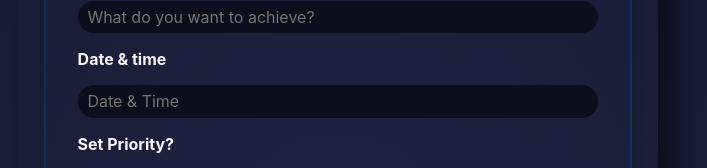
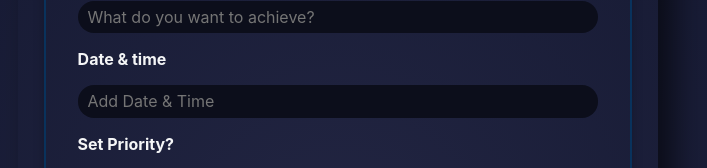
Before and after one commit to jalonghurst/motivational-task-tracker, a React (Create React App) app: page / in a window 1280 px wide. Shown: the part 338-506 px from the top of the page, without its empty margins (302-1009 px from the left). Built offline with nearby package versions, Linux system fonts and the light colour scheme.

Commit message:
Day and time field responds to form submit

```diff
--- a/src/App.js
+++ b/src/App.js
@@ -10,10 +10,10 @@ const App = () => {
     { text: 'Add your first task!', id: 'g2', date: 'Due on 16th March 2022', reminder: false }
   ]);
 
-  const addGoalHandler = (enteredText, enteredDate) => {
+  const addGoalHandler = (enteredText, enteredDay) => {
     setTasks(prevGoals => {
       const updatedGoals = [...prevGoals];
-      updatedGoals.unshift({ text: enteredText, date: enteredDate, id: Math.random().toString(), reminder: false });
+      updatedGoals.unshift({ text: enteredText, date: enteredDay, id: Math.random().toString(), reminder: false });
       return updatedGoals;
     });
   };
--- a/src/components/TaskGoals/TaskInput/TaskInput.js
+++ b/src/components/TaskGoals/TaskInput/TaskInput.js
@@ -35,9 +35,11 @@ import styles from './TaskInput.module.css';
 
 const TaskInput = props => {
   const [enteredValue, setEnteredValue] = useState('');
+  const [day, setDate] = useState('')
+  const [reminder, setReminder] = useState(false)
   const [isValid, setIsValid] = useState(true);
 
-  const goalInputChangeHandler = event => {
+  const taskInputChangeHandler = event => {
     if (event.target.value.trim().length > 0) {
       setIsValid(true);
     }
@@ -50,7 +52,7 @@ const TaskInput = props => {
       setIsValid(false);
       return;
     }
-    props.onAddGoal(enteredValue);
+    props.onAddGoal(enteredValue, day, reminder);
   };
 
   return (
@@ -60,19 +62,20 @@ const TaskInput = props => {
         <input
           type="text"
           placeholder='What do you want to achieve?'
-          onChange={goalInputChangeHandler}
+          onChange={taskInputChangeHandler}
         />
         <label>Date & time</label>
          <input
           type="text"
-          placeholder='Date & Time'
-          onChange={goalInputChangeHandler}
+          value={day}
+          placeholder='Add Date & Time'
+          onChange={(e) => setDate(e.target.value)}
         />
         <label>Set Priority?</label>
          <input
           type="checkbox"
-          // value={reminder}
-          onChange={goalInputChangeHandler}
+          value={reminder}
+          onChange={(e) => setReminder(e.currentTarget.checked)}
         />
       </div>
 
```
Also changed, not shown: 1 other file (tests, documents, lock files or other folders).
